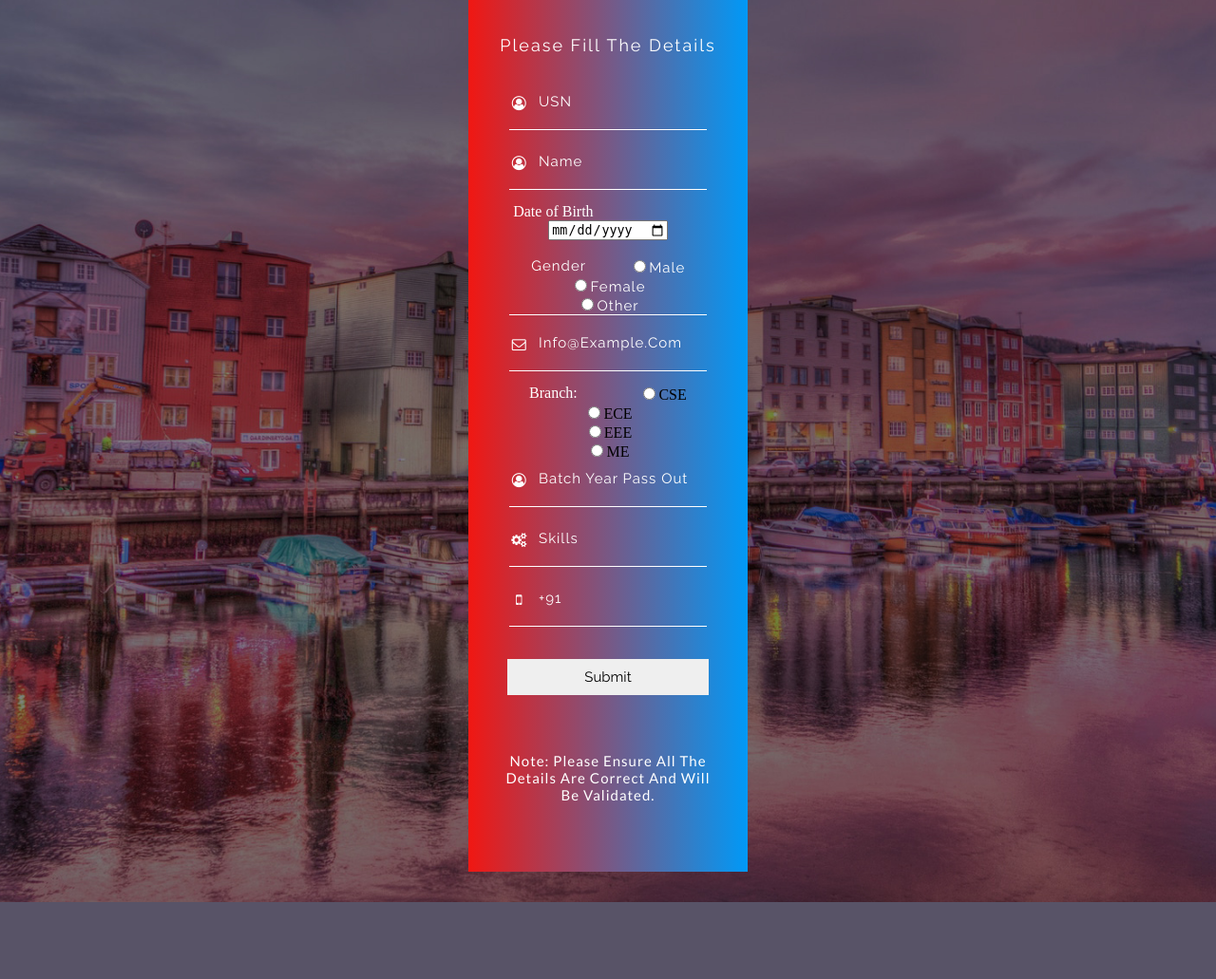
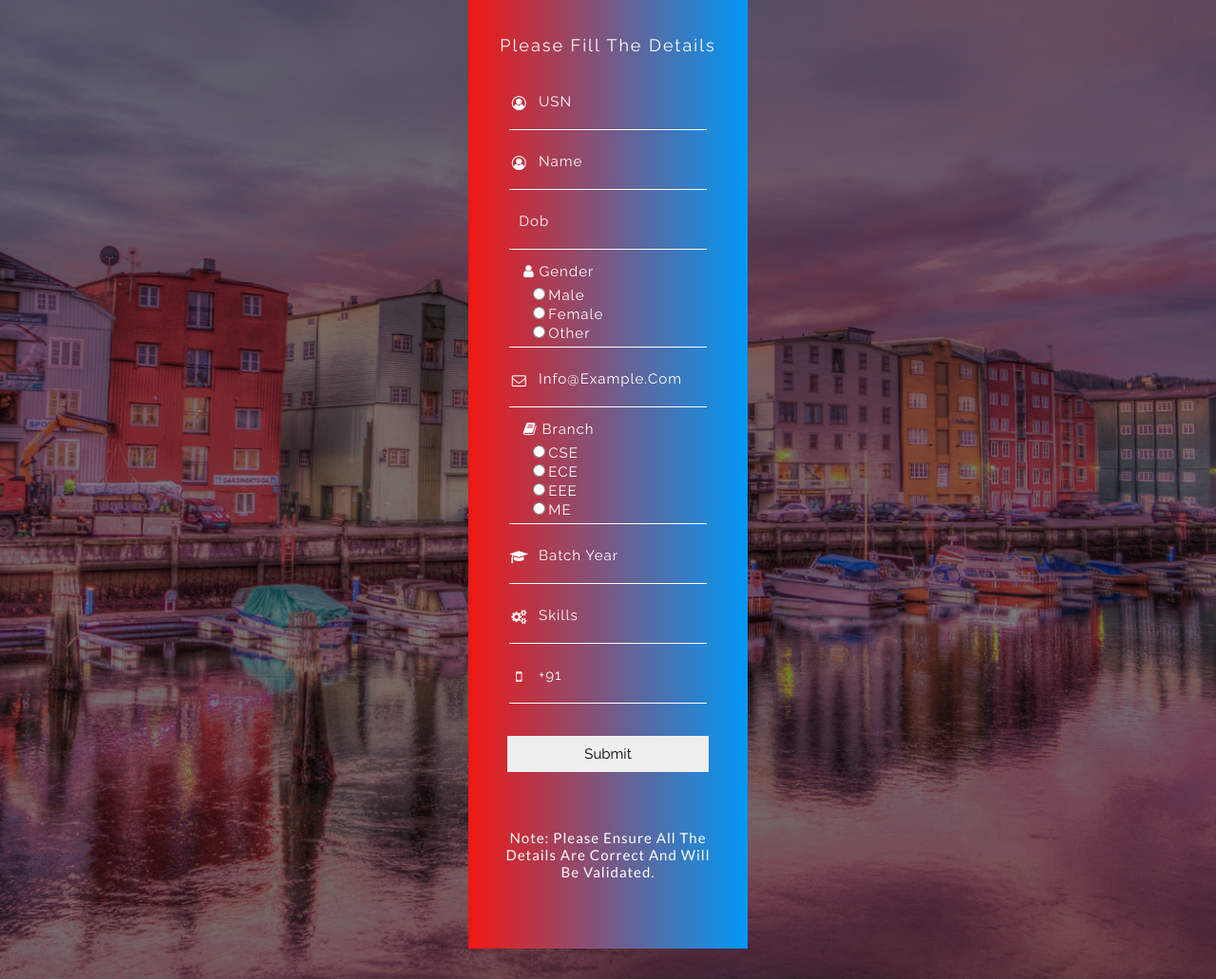
Before and after one commit to gnanendraprasad/Alumni, a PHP site: page /user/onetime/once.php in a window 1280 px wide. Shown: the part 140-1171 px from the top of the page at 95% size. Before the commit the page ends 1090 px from the top, so only its background shows below. Run offline with PHP 8.4, Linux system fonts and the light colour scheme; some libraries are stand-ins or nearby versions.

Commit message:
Need to fix dob css in once.php and it's css

```diff
--- /dev/null
+++ b/user/onetime/css/custom.css
@@ -0,0 +1,30 @@
+.w3l-branch, .w3l-batch, .w31-dob {
+    font-size: 15px;
+    font-weight: 500;
+    text-transform: capitalize;
+    letter-spacing: 1px;
+	border: none;
+	display: inline-block;
+	width: 90%;
+    margin: 0 0 10px 0;
+    outline: none;
+	border-bottom: 1px solid #fff;
+	color: #fff;
+	font-family: 'Raleway', sans-serif;
+}
+.branch {
+    position: relative;
+    margin: 5px 50% 5px 5px;
+    padding-left:15px ;
+    float: left;
+}
+.dob {
+    position: relative;
+    margin: 5px 50% 5px 5px;
+    padding-left:15px ;
+    float: left;
+}
+
+li {
+    float:left;
+}
--- /dev/null
+++ b/user/onetime/js/date.js
@@ -0,0 +1,6 @@
+        // var datepicker = new ej.calendars.DatePicker({ width: "230px" });
+        // datepicker.appendTo('#datepicker');
+
+        $(function () {
+                $("#datep").datepicker();
+            })
--- a/user/onetime/once.php
+++ b/user/onetime/once.php
@@ -5,7 +5,7 @@
 <!-- Meta tag Keywords -->
 <meta name="viewport" content="width=device-width, initial-scale=1">
 <meta http-equiv="Content-Type" content="text/html; charset=utf-8" />
-<meta name="keywords" content="User Profile Form A Responsive Widget,Login form widgets, Sign up Web forms , Login signup Responsive web form,Flat Pricing table,Flat Drop downs,Registration Forms,News letter Forms,Elements" />
+<meta name="keywords" content="#" />
 <!--<script type="application/x-javascript"> addEventListener("load", function() { setTimeout(hideURLbar, 0); }, false);
 function hideURLbar(){ window.scrollTo(0,1); } </script>-->
 <!-- Meta tag Keywords -->
@@ -18,9 +18,20 @@ function hideURLbar(){ window.scrollTo(0,1); } </script>-->
 <link href="//fonts.googleapis.com/css?family=Lato" rel="stylesheet">
 <!--//online-fonts -->
 
-<!-- Date Picker -->
+<!-- custom css -->
+<link rel="stylesheet" type="text/css" href="css/custom.css">
+<!-- //custom css -->
 
-<!-- //Date Picker -->
+
+<!--- date picker -->
+<!-- <script src="https://cdn.syncfusion.com/ej2/dist/ej2.min.js"></script>
+<link href="https://cdn.syncfusion.com/ej2/material.css" rel="stylesheet"> -->
+
+<link href="http://ajax.googleapis.com/ajax/libs/jqueryui/1.10.3/jquery-ui.js" rel="stylesheet" />
+    <script src="http://code.jquery.com/jquery-1.11.1.js"></script>
+    <script src="#"></script>
+<!--- // date picker -->
+
 
 </head>
 <body>
@@ -41,10 +52,10 @@ function hideURLbar(){ window.scrollTo(0,1); } </script>-->
 
 				<tr><h3>Please fill the details</h3></tr>
 
-				<tr><div class="w3l-user">
+				<div class="w3l-user">
 					<span><i class="fa fa-user-circle-o w3l-1" aria-hidden="true"></i></span>
 					<input type="text" name="usn" placeholder="USN" required=""/>
-					<div class="clear"></div></tr>
+					<div class="clear"></div>
 				</div>
 			<!--	<tr><div class="w3l-user">
 					<span><i class="fa fa-user-circle-o w3l-1" aria-hidden="true"></i></span>
@@ -63,26 +74,24 @@ function hideURLbar(){ window.scrollTo(0,1); } </script>-->
 				<div class="#">
 				<input type="date" id="#" name="dob" value="dob" required="">
 			</div>-->
-	<tr><div class="w3l-user">
-			<span><i class="fa fa-user-circle-o w3l-1" aria-hidden="true"></i></span>
+					<div class="w3l-user">
+					<span><i class="fa fa-user-circle-o w3l-1" aria-hidden="true"></i></span>
 					<input type="text" name="name" placeholder="name" required=""/>
-<div class="clear"></div></tr>
 					<div class="clear"></div>
-					</div></tr>
+					</div>
 
-				<tr><div class="w3-dob">
-				<span id="data">Date of Birth</span></tr>
-				<tr><input type="date" name="dob" value="dob" required="">
-					<div class="clear"></div></tr>
+				<tr><div class="w31-dob">
+				<!-- <span id="data"><i class="fa fa-calendar w3l-3" aria-hidden="true"></i></span> -->
+				<input type="text" id="datep" name="dob" value="dob" required="">
 				</div>
-				<br>
-
 
 				<div class="w3l-user">
-					<span id="data">Gender</span>
-					<li><input type="radio" name="gender" value="Male" required="">Male
-					<li><input type="radio" name="gender" value="Female" required="">Female
-					<li><input type="radio" name="gender" value="Other" required="">Other
+					<span id="data"><i class="fa fa-user w3l-3" aria-hidden="true"></i> Gender</span>
+					<ul class="dob">
+					<li><input type="radio" name="gender" value="Male" required="">Male</li>
+					<li><input type="radio" name="gender" value="Female" required="">Female</li>
+					<li><input type="radio" name="gender" value="Other" required="">Other</li>
+					</ul>
 					<div class="clear"></div>
 				</div>
 
@@ -101,12 +110,15 @@ function hideURLbar(){ window.scrollTo(0,1); } </script>-->
 
 
 
-				 <div class="w3l-gender">
-					<tr><span id="data">Branch:</span></tr>
-					<tr><li><input type="radio" name="branch" value="cse" required="">CSE<br>
-					<li><input type="radio" name="branch" value="ece" required="">ECE<br>
-					<li><input type="radio" name="branch" value="eee" required="">EEE</tr>
-					<li><input type="radio" name="branch" value="me" required="">ME</tr>
+				<div class="w3l-branch">
+
+					<span id="data"><i class="fa fa-book w3l-1" aria-hidden="true"></i>	Branch</span>
+					<ul class="branch">
+					<li><input type="radio" name="branch" value="cse" required="">CSE</li>
+					<li><input type="radio" name="branch" value="ece" required="">ECE</li>
+					<li><input type="radio" name="branch" value="eee" required="">EEE</li>
+					<li><input type="radio" name="branch" value="me" required="">ME</li>
+					</ul>
 					<div class="clear"></div>
 				</div>
 
@@ -128,14 +140,9 @@ function hideURLbar(){ window.scrollTo(0,1); } </script>-->
 					<span><i class="fa fa-university w3l-1" aria-hidden="true"></i></span>
 					<input type="text" name="higher_studies" placeholder="Higher Studies" required=""/>-->
 
-
-
-				<div class="w3l-user">
-
-
-					<span><i class="fa fa-user-circle-o w3l-1" aria-hidden="true"></i></span>
-					<input type="text" name="batch" placeholder="Batch year pass out" required=""/>
-
+				<div class="w3l-batch">
+					<span><i class="fa fa-graduation-cap w3l-1" aria-hidden="true"></i></span>
+					<input type="text" name="batch" placeholder="Batch Year" required=""/>
 					<div class="clear"></div>
 				</div>
 
@@ -179,5 +186,7 @@ function hideURLbar(){ window.scrollTo(0,1); } </script>-->
 <footer>
 <h4>Note: Please ensure all the details are correct and will be validated.</h4>
 </footer>
+
+<script type="text/javascript" src="js/date.js"></script>
 </body>
 </html>
```
